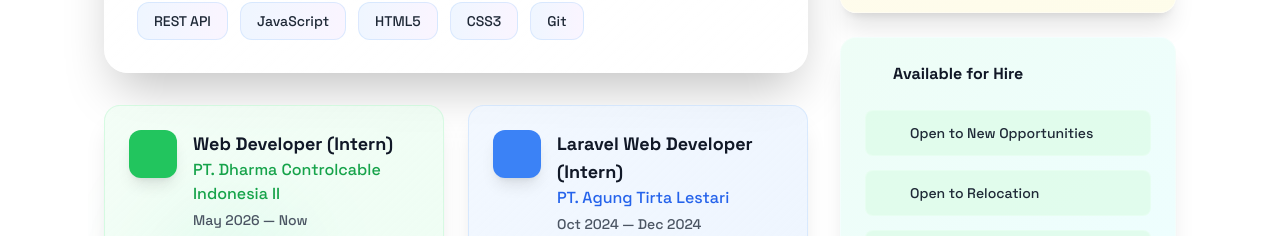
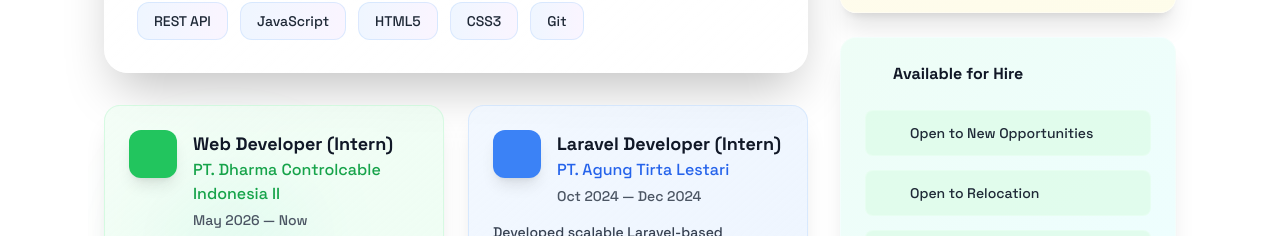
Before and after one commit to zennmhtr/my-portfoliov2, a Next.js app: page / in a window 1280 px wide. Shown: the part 1733-1969 px from the top of the page. Built offline with nearby package versions, Linux system fonts and the light colour scheme; no server answers; some icons are missing.

Commit message:
My Portfolio V2

```diff
--- a/src/components/portfolio/OverviewSection.tsx
+++ b/src/components/portfolio/OverviewSection.tsx
@@ -196,7 +196,7 @@
                       <Icon icon="mdi:company" className="text-white w-5 md:w-6 h-5 md:h-6" width={24} height={24} />
                     </div>
                     <div>
-                      <h4 className="font-bold text-gray-900 dark:text-white text-base md:text-lg">Laravel Web Developer (Intern)</h4>
+                      <h4 className="font-bold text-gray-900 dark:text-white text-base md:text-lg">Laravel Developer (Intern)</h4>
                       <p className="text-blue-600 dark:text-blue-400 font-medium text-sm md:text-base">PT. Agung Tirta Lestari</p>
                       <p className="text-xs md:text-sm text-gray-600 dark:text-gray-400 mt-1">Oct 2024 — Dec 2024</p>
                     </div>
```
